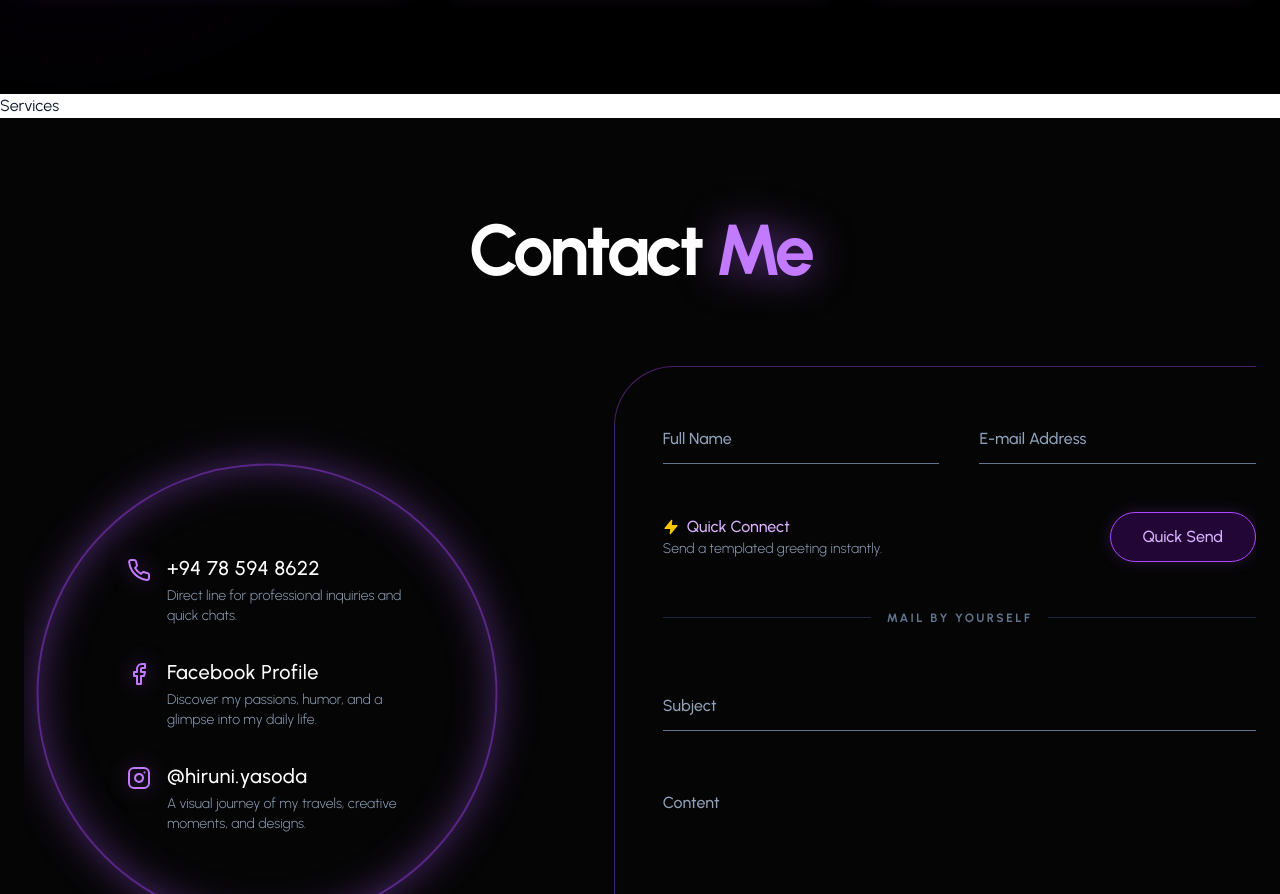
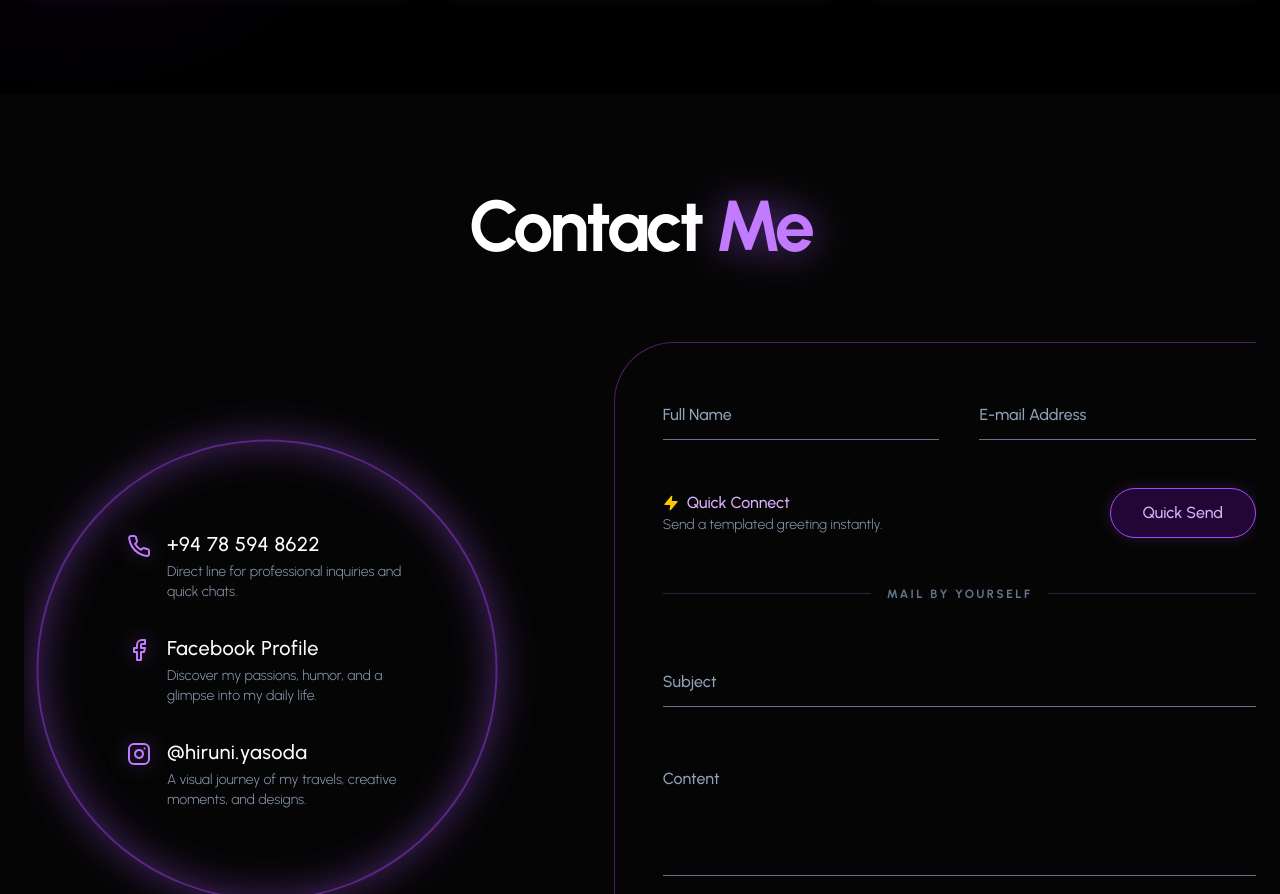
Before and after one commit to HiruniYasoda/PortNew, a React (Vite) app in the folder MyPortfolio/: page / in a window 1280 px wide. Shown: the part 5851-6745 px from the top of the page. Built offline with nearby package versions, Linux system fonts and the light colour scheme.

Commit message:
Removed services

```diff
--- a/MyPortfolio/src/App.jsx
+++ b/MyPortfolio/src/App.jsx
@@ -44,7 +44,7 @@ export default function App() {
         <TechnicalSkills />
          <Education />
         <Projects />
-        <Services />
+
         <Contact />
       </main>
       <Footer />
```
